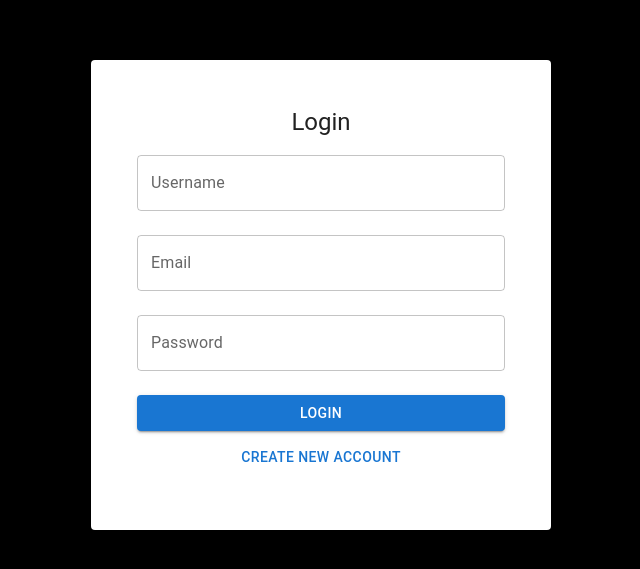
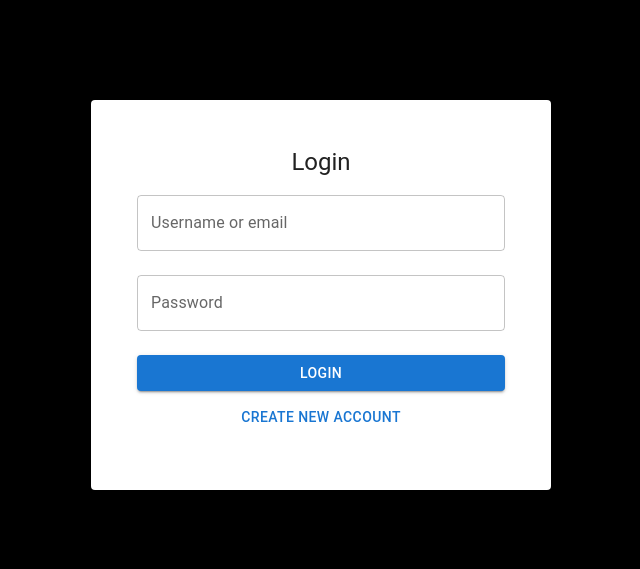
Before and after one commit to vinesh-05/flighter-io-frontend, a React app: page /login in a window 1280 px wide. Shown: the part 105-674 px from the top of the page, without its empty margins (319-959 px from the left). Built offline with nearby package versions, Linux system fonts and the light colour scheme; the HTML template or start-up script is replaced by a standard one.

Commit message:
login page fix

```diff
--- a/src/pages/Login.tsx
+++ b/src/pages/Login.tsx
@@ -5,7 +5,7 @@ import { useNavigate } from "react-router-dom";
 
 export default function Login() {
   const navigate = useNavigate();
-  const [form, setForm] = useState({ username: "", email: "", password: "" });
+  const [form, setForm] = useState({ identifier: "", password: "" });
 
   const handleChange = (e: any) =>
     setForm({ ...form, [e.target.name]: e.target.value });
@@ -38,20 +38,13 @@ return (
         </Typography>
 
         <TextField
-          label="Username"
-          name="username"
+          label="Username or email"
+          name="identifier"
           fullWidth
           margin="normal"
           onChange={handleChange}
         />
 
-        <TextField
-          label="Email"
-          name="email"
-          fullWidth
-          margin="normal"
-          onChange={handleChange}
-        />
 
         <TextField
           label="Password"
```
